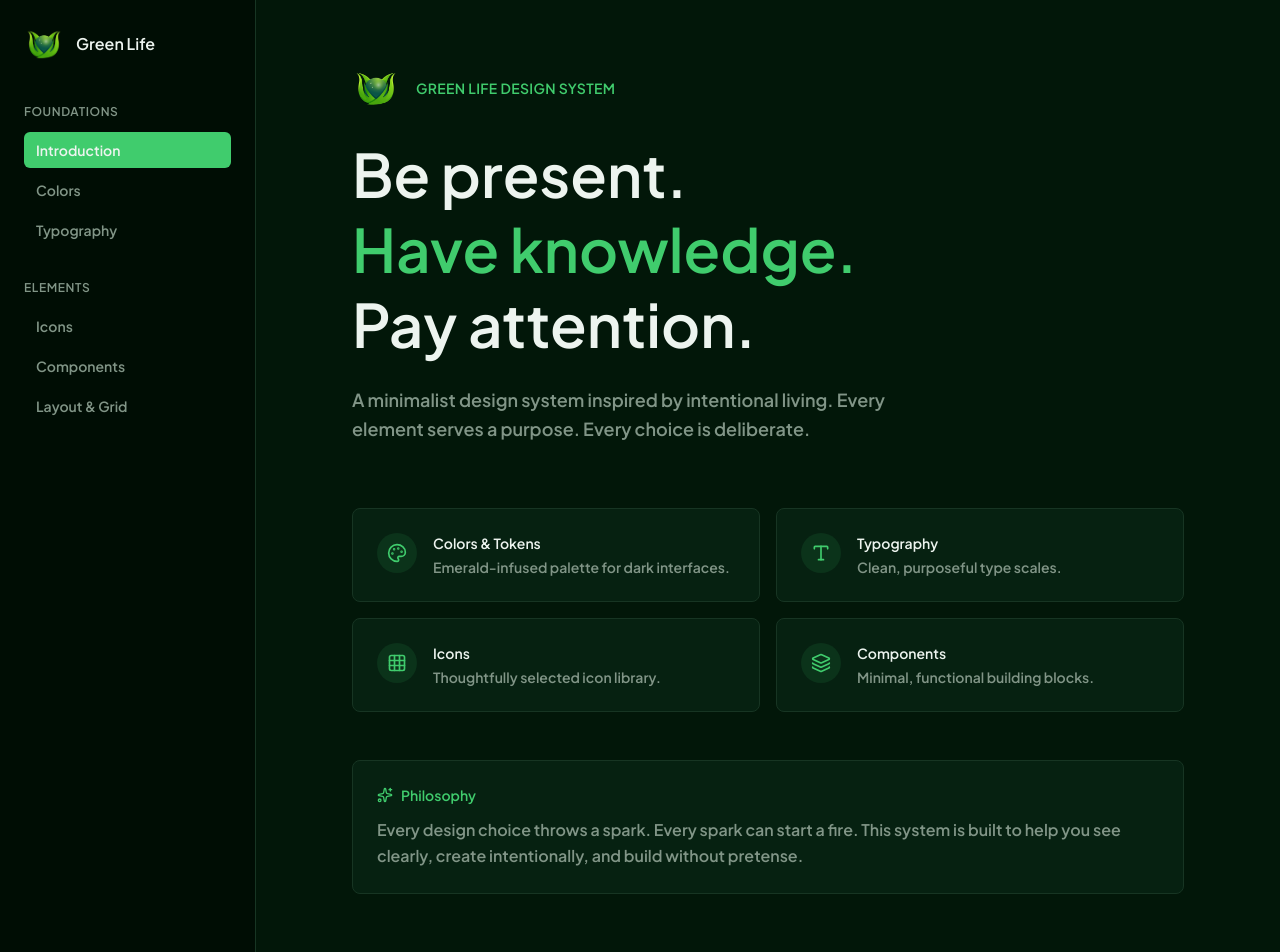
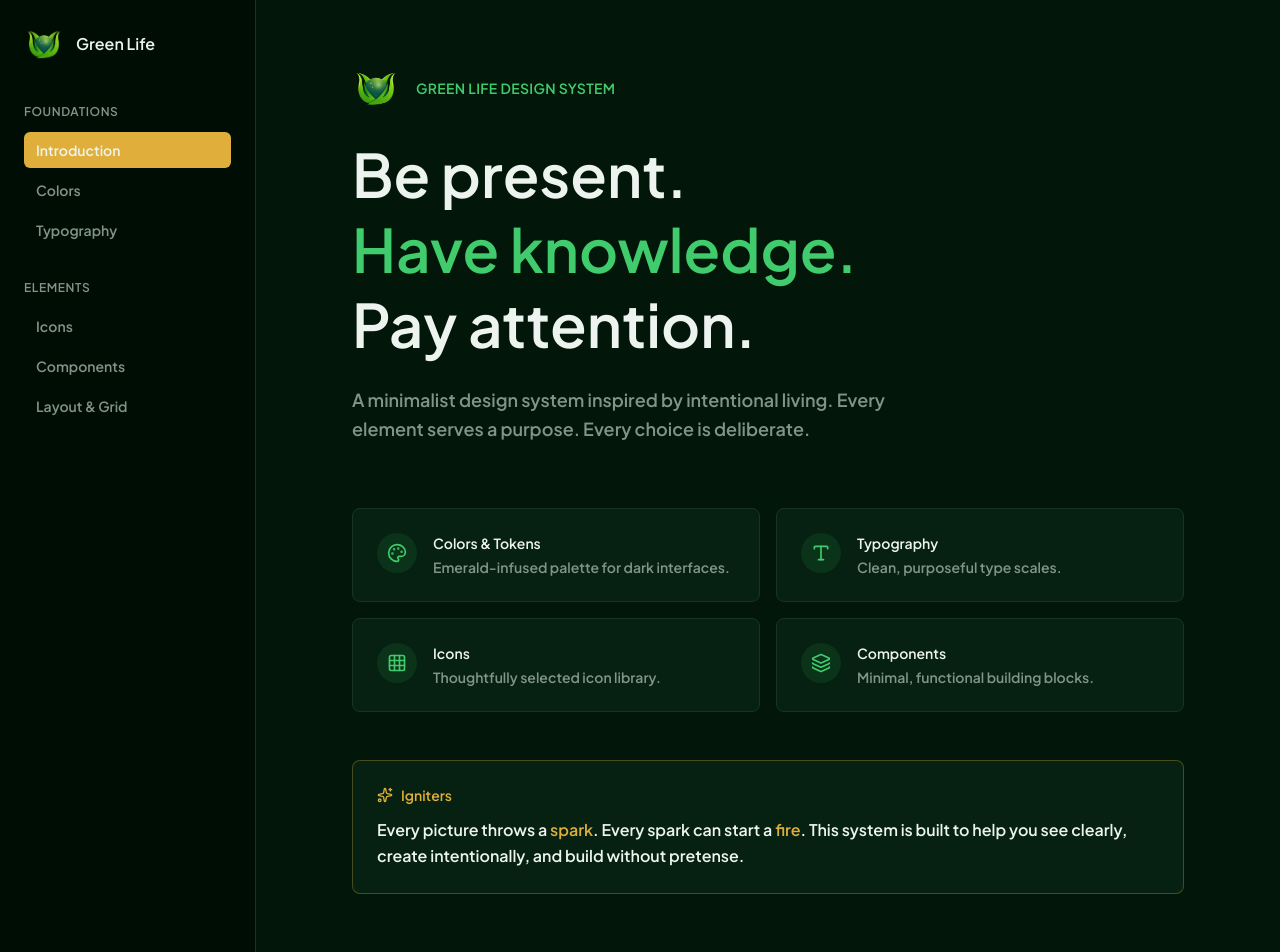
Before and after one commit to leemwilliams-eng/greenlife-design-system, a Next.js app: page / in a window 1280 px wide. Shown: the top 952 px of the page. Built offline with nearby package versions, Linux system fonts and the light colour scheme.

Commit message:
feat: add gold accent color to design system\n\nIntroduce new gold accent color for sparks and igniters.

```diff
--- a/app/globals.css
+++ b/app/globals.css
@@ -33,8 +33,9 @@
   --secondary-foreground: oklch(0.96 0.01 155);
   --muted: oklch(0.25 0.05 155);
   --muted-foreground: oklch(0.65 0.03 155);
-  --accent: oklch(0.75 0.18 150);
+  --accent: oklch(0.78 0.14 85);
   --accent-foreground: oklch(0.15 0.04 155);
+  --spark: oklch(0.78 0.14 85);
   --destructive: oklch(0.55 0.2 25);
   --destructive-foreground: oklch(0.96 0 0);
   --border: oklch(0.3 0.05 155);
@@ -69,8 +70,9 @@
   --secondary-foreground: oklch(0.96 0.01 155);
   --muted: oklch(0.25 0.05 155);
   --muted-foreground: oklch(0.65 0.03 155);
-  --accent: oklch(0.75 0.18 150);
+  --accent: oklch(0.78 0.14 85);
   --accent-foreground: oklch(0.15 0.04 155);
+  --spark: oklch(0.78 0.14 85);
   --destructive: oklch(0.55 0.2 25);
   --destructive-foreground: oklch(0.96 0 0);
   --border: oklch(0.3 0.05 155);
@@ -108,6 +110,7 @@
   --color-muted-foreground: var(--muted-foreground);
   --color-accent: var(--accent);
   --color-accent-foreground: var(--accent-foreground);
+  --color-spark: var(--spark);
   --color-destructive: var(--destructive);
   --color-destructive-foreground: var(--destructive-foreground);
   --color-border: var(--border);
--- a/components/design-system/colors-section.tsx
+++ b/components/design-system/colors-section.tsx
@@ -18,7 +18,8 @@ const semanticColors: ColorToken[] = [
   { name: "Secondary", variable: "--secondary", description: "Secondary surfaces" },
   { name: "Muted", variable: "--muted", description: "Muted backgrounds" },
   { name: "Muted Foreground", variable: "--muted-foreground", description: "Muted text" },
-  { name: "Accent", variable: "--accent", description: "Accent highlights" },
+  { name: "Accent", variable: "--accent", description: "Gold spark highlights" },
+  { name: "Spark", variable: "--spark", description: "Igniter gold accent" },
   { name: "Border", variable: "--border", description: "Border color" },
   { name: "Destructive", variable: "--destructive", description: "Error states" },
 ]
--- a/components/design-system/introduction-section.tsx
+++ b/components/design-system/introduction-section.tsx
@@ -69,13 +69,13 @@ export function IntroductionSection() {
         ))}
       </div>
 
-      <div className="mt-12 p-6 bg-card border border-border rounded-lg">
+      <div className="mt-12 p-6 bg-card border border-accent/30 rounded-lg">
         <div className="flex items-center gap-2 mb-3">
-          <Sparkles className="w-4 h-4 text-primary" />
-          <span className="text-sm font-medium text-primary">Philosophy</span>
+          <Sparkles className="w-4 h-4 text-accent" />
+          <span className="text-sm font-medium text-accent">Igniters</span>
         </div>
-        <p className="text-muted-foreground leading-relaxed">
-          Every design choice throws a spark. Every spark can start a fire. This system is built to help you see clearly, create intentionally, and build without pretense.
+        <p className="text-foreground leading-relaxed">
+          Every picture throws a <span className="text-accent font-medium">spark</span>. Every spark can start a <span className="text-accent font-medium">fire</span>. This system is built to help you see clearly, create intentionally, and build without pretense.
         </p>
       </div>
     </section>
```
